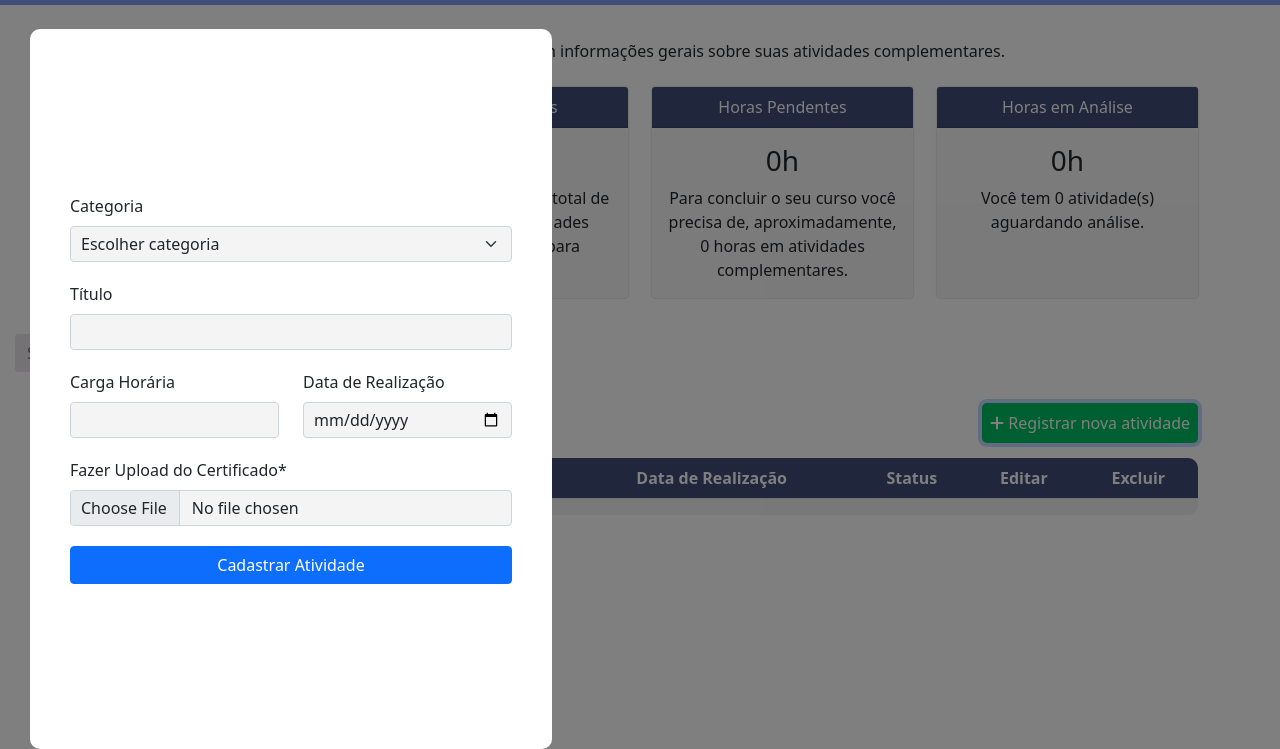
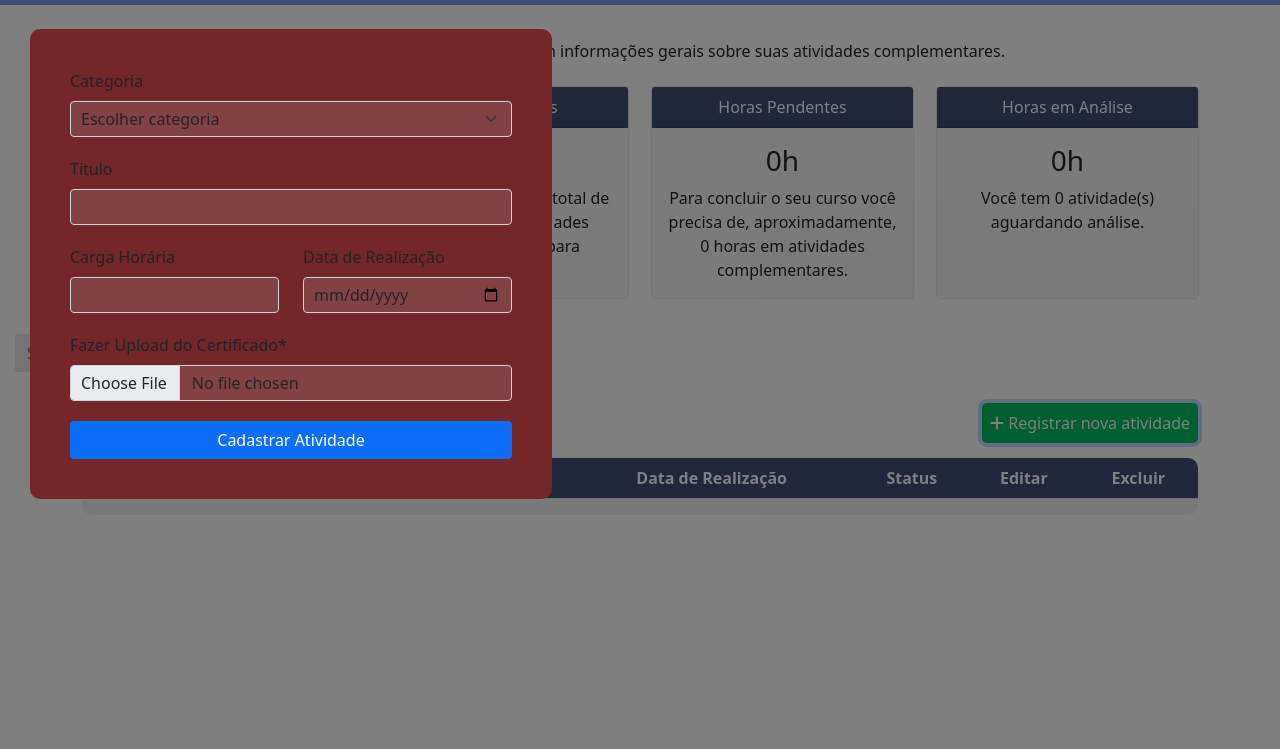
Before and after one commit to DrikaRamos9/IFPA_Project.github.io, a plain HTML site: page TelaConsulta.html in a window 1280 px wide. Both pictures are taken after a click on the button "Registrar nova atividade". Shown: the part 51-800 px from the top of the page. Drawn offline with nearby package versions, Linux system fonts and the light colour scheme; a web font is replaced by a local one.

Commit message:
Atualização Tela Consulta

```diff
--- a/styles/styleTelaConsulta.css
+++ b/styles/styleTelaConsulta.css
@@ -123,10 +123,10 @@ tbody tr td {
     display: flex;
     align-items: center;
     padding: 40px;
-    background-color: white;
+    background-color: rgb(117, 39, 39);
     border-radius: 10px;
     width: auto;
-    height: 90%;
+    height: 85%;
     margin-top: 80px;
     margin-left: 30px;
     margin-right: 10px;
@@ -172,17 +172,6 @@ tbody tr td {
     animation: modal .4s;
 }
 
-@keyframes modal {
-    from {
-        opacity: 0;
-        transform: translate3d(0, -60px, 0);
-    }
-    to {
-        opacity: 1;
-        transform: translate3d(0, 0, 0);
-    }
-}
-
 td button {
     border: none;
     outline: none;
@@ -202,3 +191,22 @@ td button i {
 .toast.show {
     opacity: 1;
 }
+
+@keyframes modal {
+    from {
+        opacity: 0;
+        transform: translate3d(0, -60px, 0);
+    }
+    to {
+        opacity: 1;
+        transform: translate3d(0, 0, 0);
+    }
+}
+
+/* Telas grandes */
+@media (min-width: 1200px) {
+    .modal {
+        max-width: 800px;
+        height: auto;
+    }
+}
```
